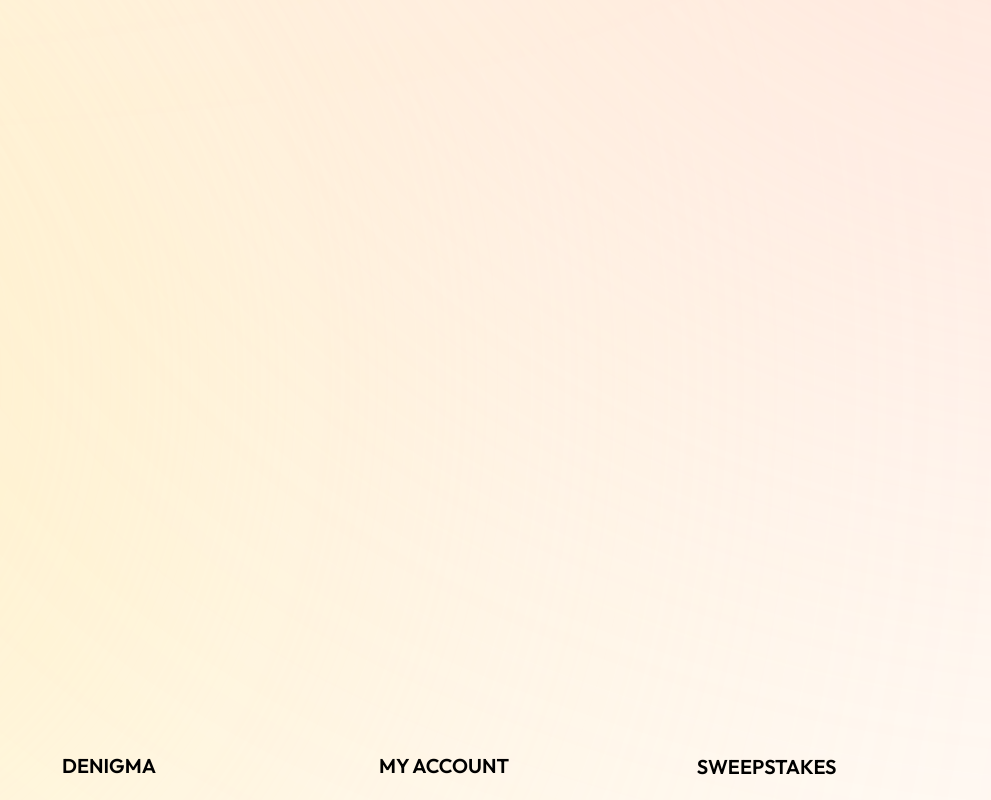
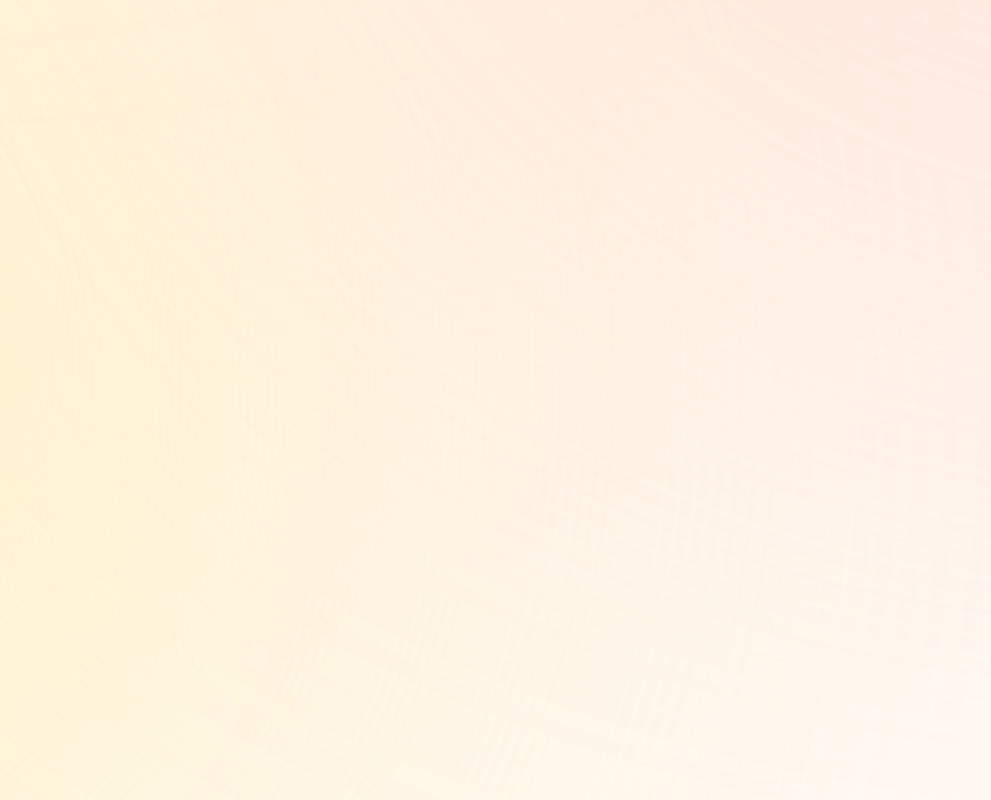
Before and after one commit to MarcBTHT/Denigma-site, a React (Vite) app: page /page2 in a window 1280 px wide. Shown: the part 1467-2267 px from the top of the page, without its empty margins (289-1280 px from the left). Built offline with nearby package versions, Linux system fonts and the light colour scheme.

Commit message:
Update Page2

```diff
--- a/src/pages/page2.jsx
+++ b/src/pages/page2.jsx
@@ -102,16 +102,8 @@ function Page2() {
         <div className={styles['slide-169-3-item']} />
         <div className={styles['slide-169-3-inner']} />
         <b className={styles['lotterie-001']}>Sweepstake #001</b>
-        <div className={styles['bottom']}>
-          <Link to="/"><div className={styles['denigma']} onClick={top}>denigma</div></Link>
-          <Link to="/page1"><div className={styles['my-account']} onClick={top}>My account</div></Link>
-          <Link to="/page3"><div className={styles['admin']} onClick={top}>admin</div></Link>
+        <Link to="/page3"><div className={styles['admin']} onClick={top}>admin</div></Link>
 
-          <div className={styles['play-lotterie']}>Sweepstakes</div>
-          <img className={styles['facebook-icon']} alt="" src={Facebook} />
-          <img className={styles['twitter-icon']} alt="" src={twitter} />
-          <img className={styles['group-icon']} alt="" src={LinkedIn} />
-        </div>
       </div>
     </>
   )
```
